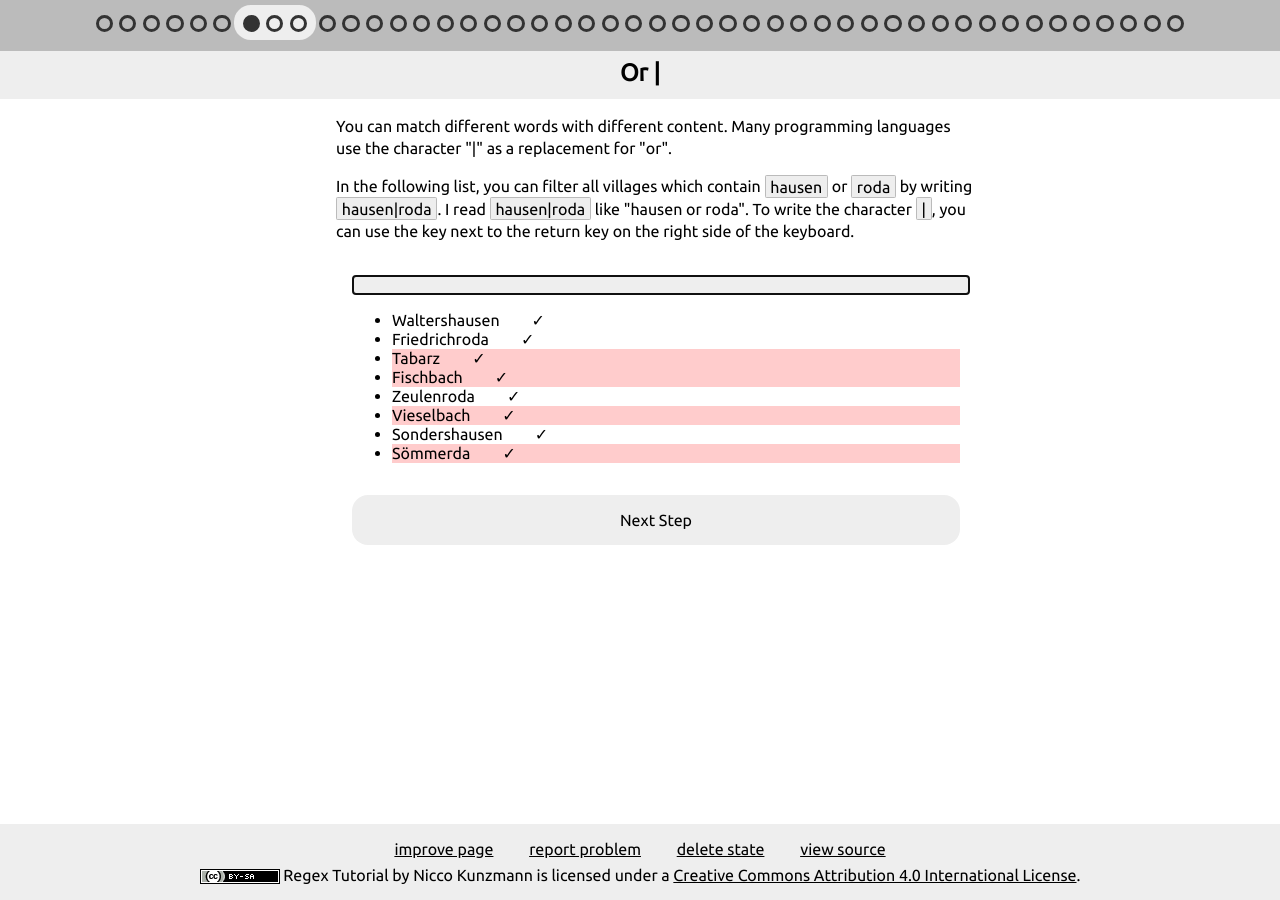
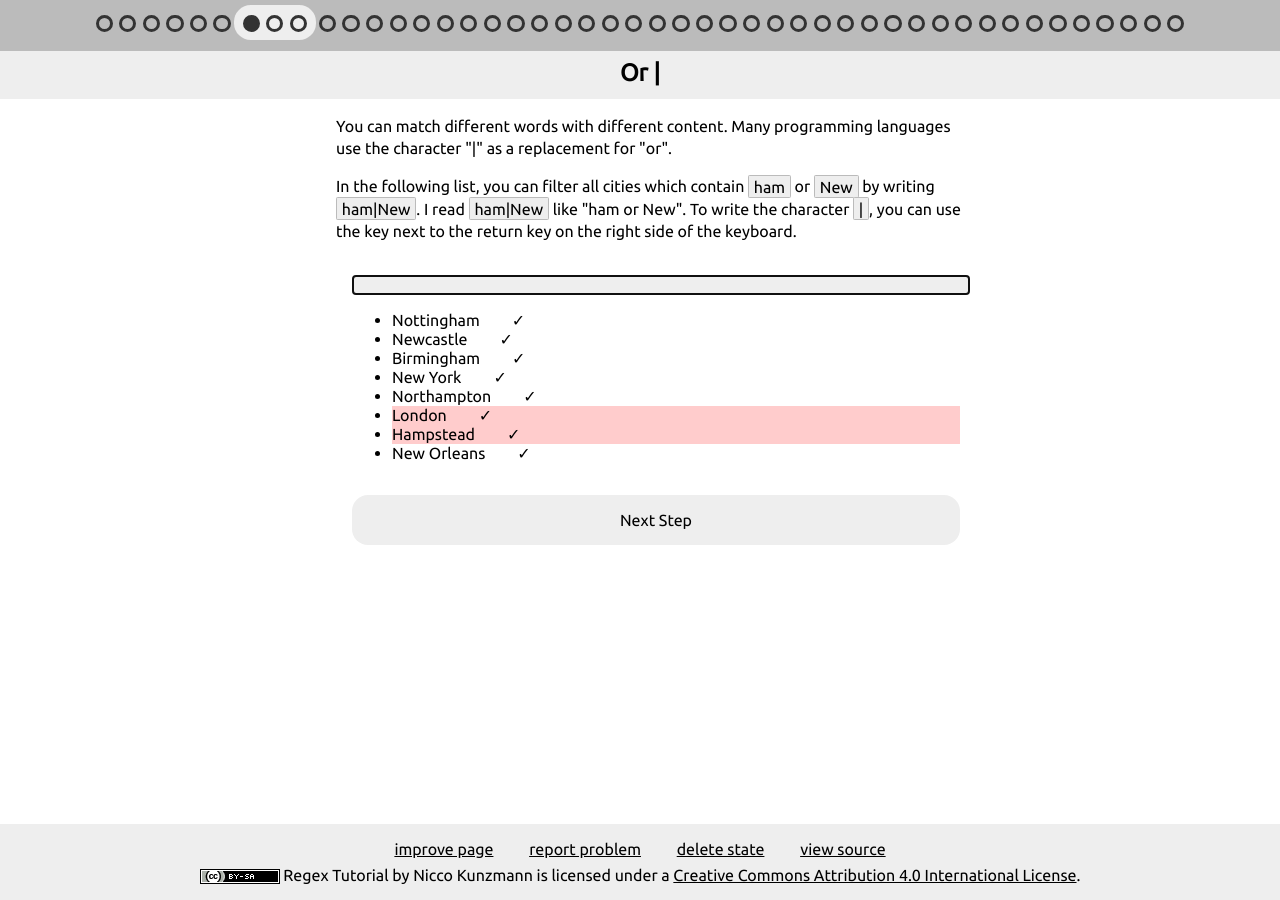
Before and after one commit to CoderDojoPotsdam/regex-tutorial, a Jekyll site: the page built from steps/03-01-or.html, in a window 1280 px wide. Built offline with Jekyll 4.4.1, drawn with Linux system fonts in a browser that asks for light colours.

Commit message:
Translated examples
All steps in the English tutorial do now have English examples.
See #24

```diff
--- a/steps/03-01-or.html
+++ b/steps/03-01-or.html
@@ -8,24 +8,24 @@ lang: en
   Many programming languages use the character "|" as a replacement for "or".
 </p>
 <p>
-  In the following list, you can filter all villages
-  which contain <span class="regex">hausen</span> or <span class="regex">roda</span>
-  by writing <span class="regex">hausen|roda</span>.
-  I read <span class="regex">hausen|roda</span> like "hausen or roda".
+  In the following list, you can filter all cities
+  which contain <span class="regex">ham</span> or <span class="regex">New</span>
+  by writing <span class="regex">ham|New</span>.
+  I read <span class="regex">ham|New</span> like "ham or New".
   To write the character <span class="regex">|</span>,
   you can use the key next to the return key on the right side of the keyboard.
 </p>
 <div class="playfield">
-  <input type="text" value="" class="regex" reference="hausen|roda">
+  <input type="text" value="" class="regex" reference="ham|New">
   <div class="message"></div>
   <ul class="examples">
-    <li>Waltershausen</li>
-    <li>Friedrichroda</li>
-    <li>Tabarz</li>
-    <li>Fischbach</li>
-    <li>Zeulenroda</li>
-    <li>Vieselbach</li>
-    <li>Sondershausen</li>
-    <li>Sömmerda</li>
+    <li>Nottingham</li>
+    <li>Newcastle</li>
+    <li>Birmingham</li>
+    <li>New York</li>
+    <li>Northampton</li>
+    <li>London</li>
+    <li>Hampstead</li>
+    <li>New Orleans</li>
   </ul>
 </div>
--- a/steps/04-01-sets.html
+++ b/steps/04-01-sets.html
@@ -1,6 +1,6 @@
 ---
 layout: step
-title: sets
+title: Sets
 lang: en
 ---
 <p>
--- a/steps/12-02-predefined-sets.html
+++ b/steps/12-02-predefined-sets.html
@@ -4,7 +4,6 @@ title: Predefined Character Sets
 lang: en
 ---
 <p>
-  HTML ist die Sprache, mit der Webseiten geschrieben werden.
   HTML is the language used to write websites.
   HTML tags start with <span class="regex">&lt;</span> end and with <span class="regex">&gt;</span>.
   in between there is text.
--- a/steps/13-02-wiederholungen-zaehlen.html
+++ b/steps/13-02-wiederholungen-zaehlen.html
@@ -1,4 +1,3 @@
-
 ---
 layout: step
 title: Wiederholungen Zählen
```
Also changed, not shown: steps/02-02-sequences-of-letters.html (+4 -4 lines), steps/12-01-predefined-sets.html (+9 -9 lines).
